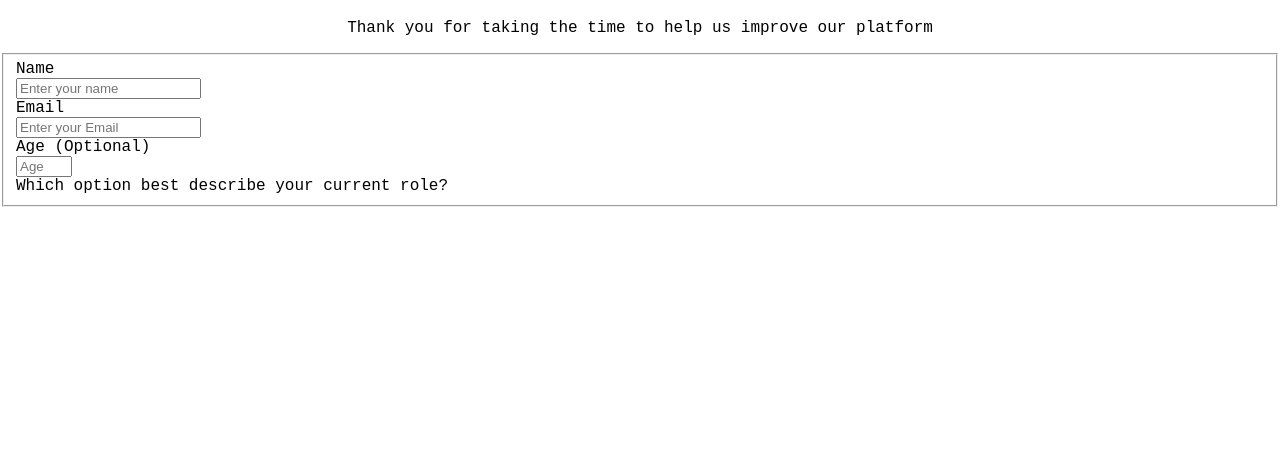
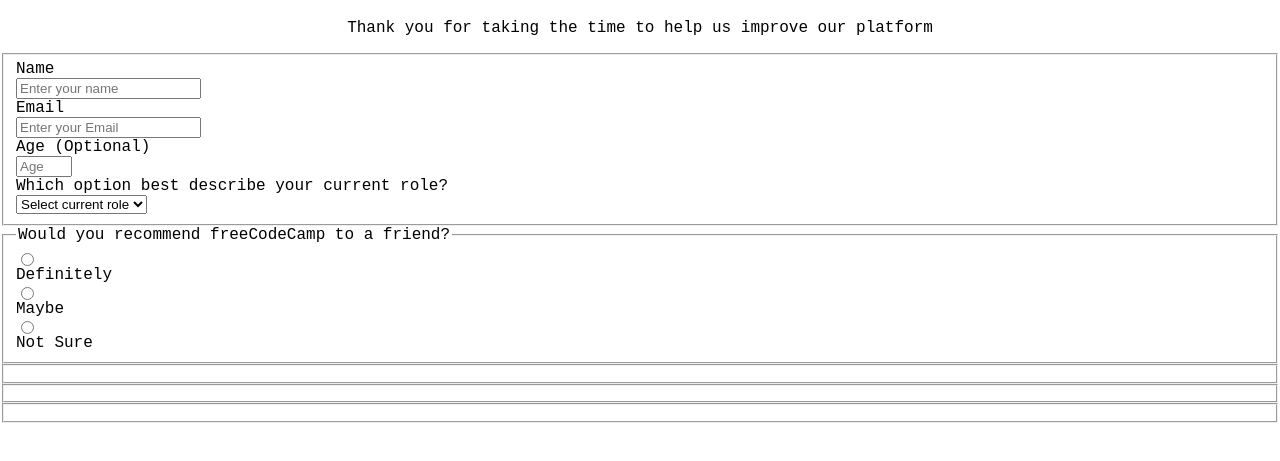
Before and after one commit to ErmanoClaude/FCC-Simple-Form, a plain HTML site: page index.html in a window 1280 px wide. Shown: the part 61-522 px from the top of the page. Drawn offline with Linux system fonts and the light colour scheme.

Commit message:
added other fieldsets

```diff
--- a/index.html
+++ b/index.html
@@ -9,14 +9,38 @@
     <h1 id="title">freeCodeCamp Survey Form</h1>
     <p id="description">Thank you for taking the time to help us improve our platform</p>
 
-    <form method="POST" action="#_blank">
+    <form id="survey-form" method="POST" action="#_blank">
       <fieldset>
-        <label for="name">Name<input id="name" name="full-name" type="text" placeholder="Enter your name" required/></label>
-        <label for="email">Email<input id="email" name="email" type="email" placeholder="Enter your Email" required/></label>
-        <label for="age">Age (Optional)<input id="age" name="age" type="number" min="17" max="80" placeholder="Age"/></label>
-        <label for="description">Which option best describe your current role?</label>
+        <label id="name-label" for="name">Name<input id="name" name="full-name" type="text" placeholder="Enter your name" required/></label>
+        <label id="email-label" for="email">Email<input id="email" name="email" type="email" placeholder="Enter your Email" required/></label>
+        <label id="number-label" for="age">Age (Optional)<input id="age" name="age" type="number" min="17" max="80" placeholder="Age"/></label>
+
+        <label for="dropdown">Which option best describe your current role?</label>
+        <select id="dropdown">
+          <option selected disabled>Select current role</option>
+          <option>Student</option>
+          <option>Full Time Job</option>
+          <option>First Time Learner</option>
+          <option>Prefer not to say</option>
+          <option>Other</option>
+        </select>
       </fieldset>
 
+      <fieldset>
+        <legend>Would you recommend freeCodeCamp to a friend?</legend>
+        <label for="definitely-recommend"><input id="definitely-rocommend" type="radio" />Definitely</label>
+        <label for="maybe-recommend"><input id="maybe-recommend" type="radio" />Maybe</label>
+        <label for="not-sure-recommend"><input id="not-sure-recommend" type="radio" />Not Sure</label>
+      </fieldset>
+      <fieldset>
+
+      </fieldset>
+      <fieldset>
+
+      </fieldset>
+      <fieldset>
+
+      </fieldset>
     </form>
   </body>
 </html>
--- a/styles.css
+++ b/styles.css
@@ -8,10 +8,6 @@ body {
   text-align:center;
 }
 
-label {
+label, input {
   display: block;
 }
-
-input {
-  display: block;
-}
```
